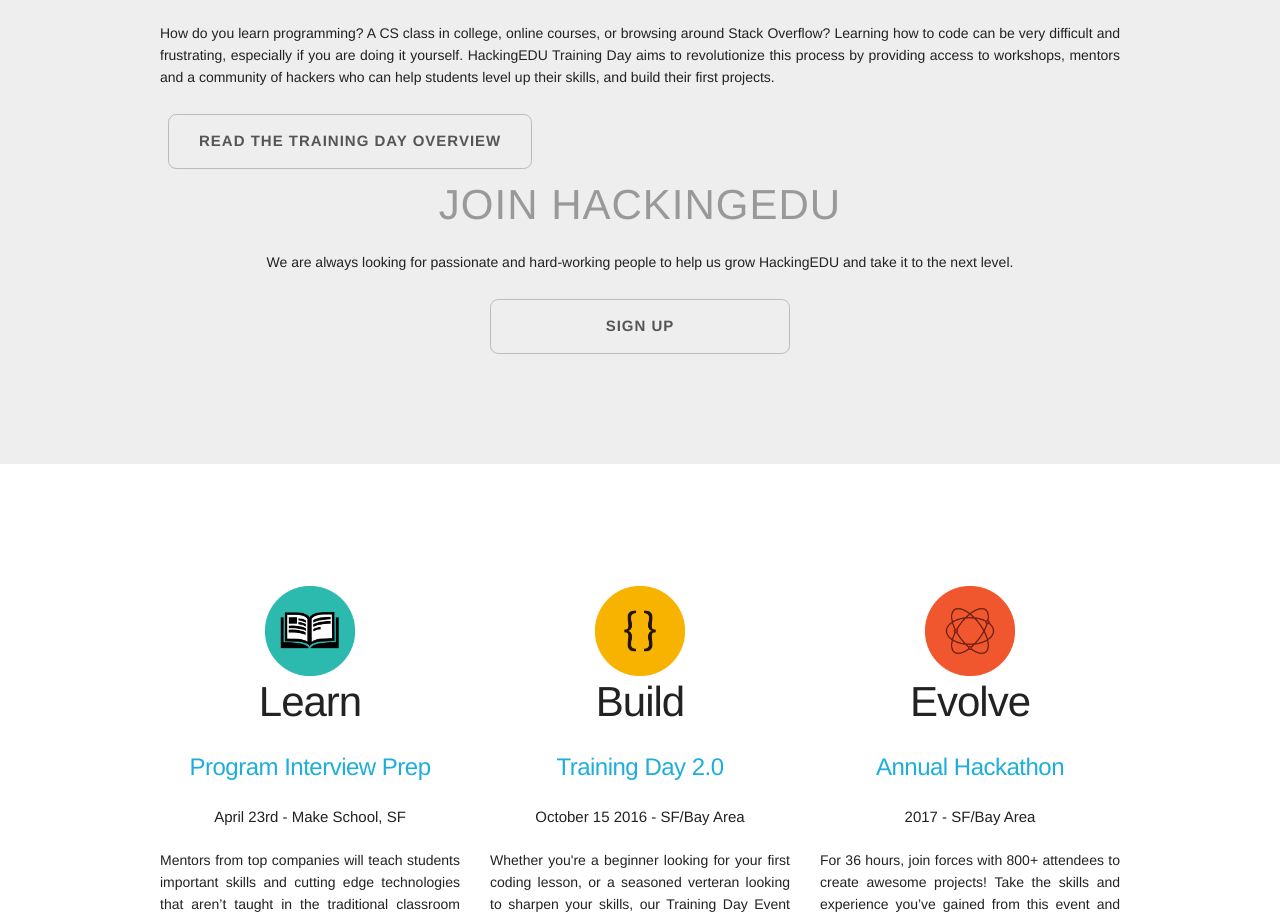
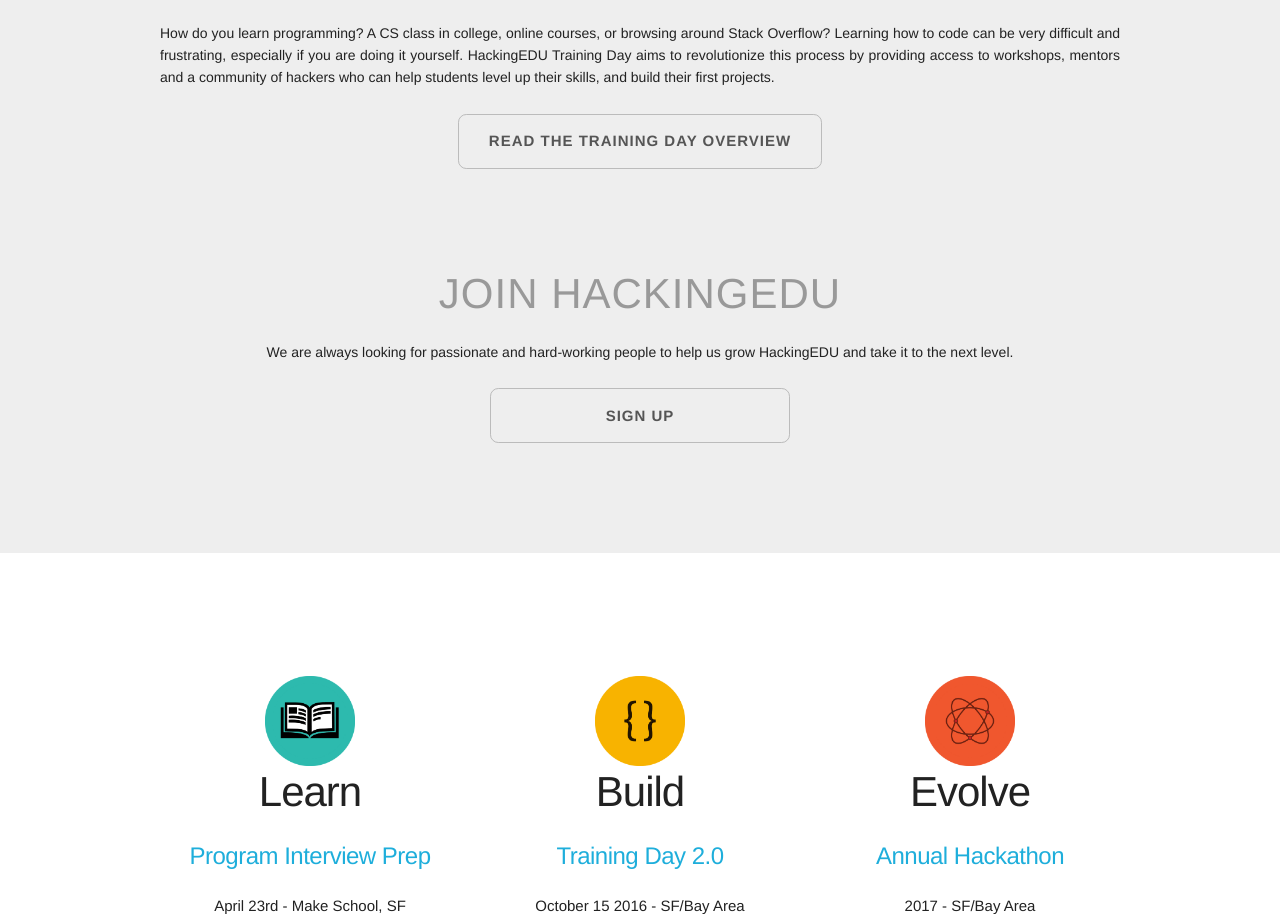
Before and after one commit to HackingEDU/HackingEDU.github.io, a plain HTML site: page index.html in a window 1280 px wide. Shown: the part 1295-2209 px from the top of the page. Drawn offline with nearby package versions, Linux system fonts and the light colour scheme.

Commit message:
cleaning up a lil

```diff
--- a/index.html
+++ b/index.html
@@ -112,7 +112,10 @@
 				<p class="justified">Co-hosted with IBM, this event will feature hands-on Workshops lead by veteran developers geared towards both Beginner and Advanced coders in: <span class="color-teal">Web Development</span>, <span class="color-maroon">iOS</span>, <span class="color-teal">Android</span>, <span class="color-orange">Machine Learning</span>, <span class="color-green">Hardware Hacks</span> &amp; <span class="color-blue">IBM Technologies</span></p>
 				<p class="justified">How do you learn programming? A CS class in college, online courses, or browsing around Stack Overflow? Learning how to code can be very difficult and frustrating, especially if you are doing it yourself. HackingEDU Training Day aims to revolutionize this process by providing access to workshops, mentors and a community of hackers who can help students level up their skills, and build their first projects.</p>
 
-<a href="https://drive.google.com/file/d/0BxiuqHojX9_WLUJYWEpPWEFlcDA/view" target="_blank"><button class="butt" style="width:initial;">Read the Training Day Overview</button></a>
+            <div class="text-center">
+               <a href="https://drive.google.com/file/d/0BxiuqHojX9_WLUJYWEpPWEFlcDA/view" target="_blank"><button class="butt" style="width:initial;">Read the Training Day Overview</button></a>
+            </div>
+            <br><br><br><br>
                                 <div class="text-center helpOut">
                                         <h2 class="text-center thin-header">Join HackingEDU</h2>
                                         <p>We are always looking for passionate and hard-working people to help us grow HackingEDU and take it to the next level.</p>
```
Also changed, not shown: 1 other file.
